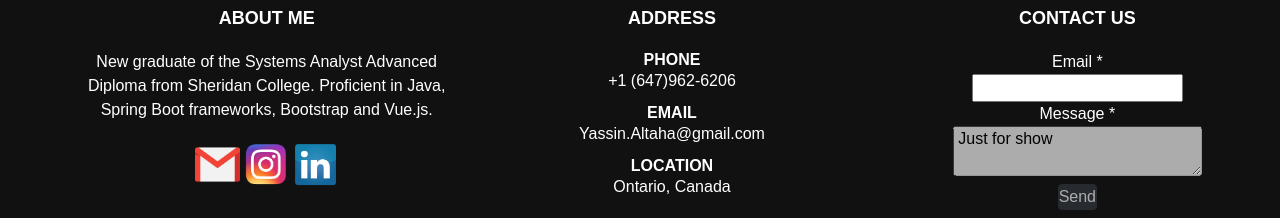
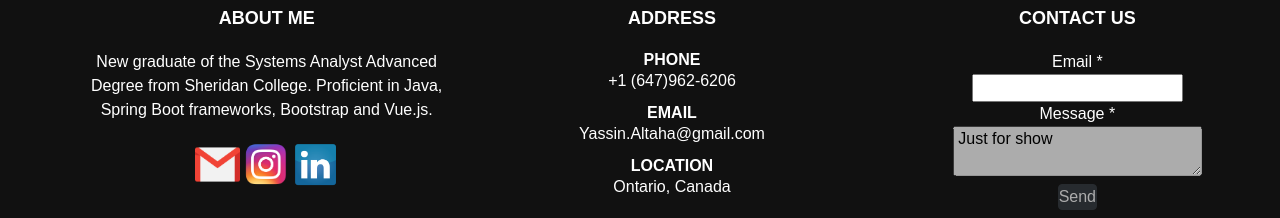
Before and after one commit to YassinAltaha/Portfolio, a Vue app: page / in a window 1280 px wide. Shown: the part 813-1031 px from the top of the page. Built offline with nearby package versions, Linux system fonts and the light colour scheme.

Commit message:
Spelling mistake

```diff
--- a/src/components/Footer.vue
+++ b/src/components/Footer.vue
@@ -4,7 +4,7 @@
       <div class="left box">
         <h2>About Me</h2>
         <div class="content">
-          New graduate of the Systems Analyst Advanced Diploma from Sheridan
+          New graduate of the Systems Analyst Advanced Degree from Sheridan
           College. Proficient in Java, Spring Boot frameworks, Bootstrap and
           Vue.js.
           <div class="social">
```
